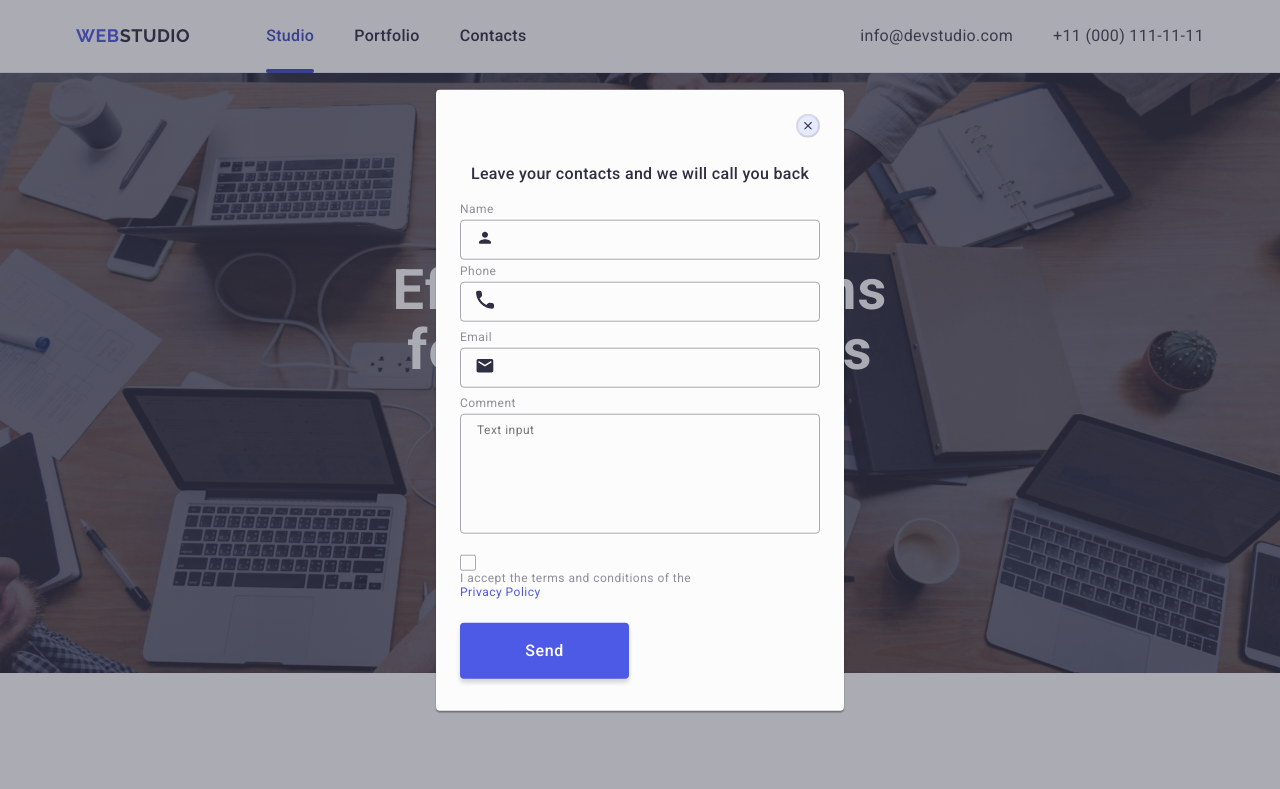
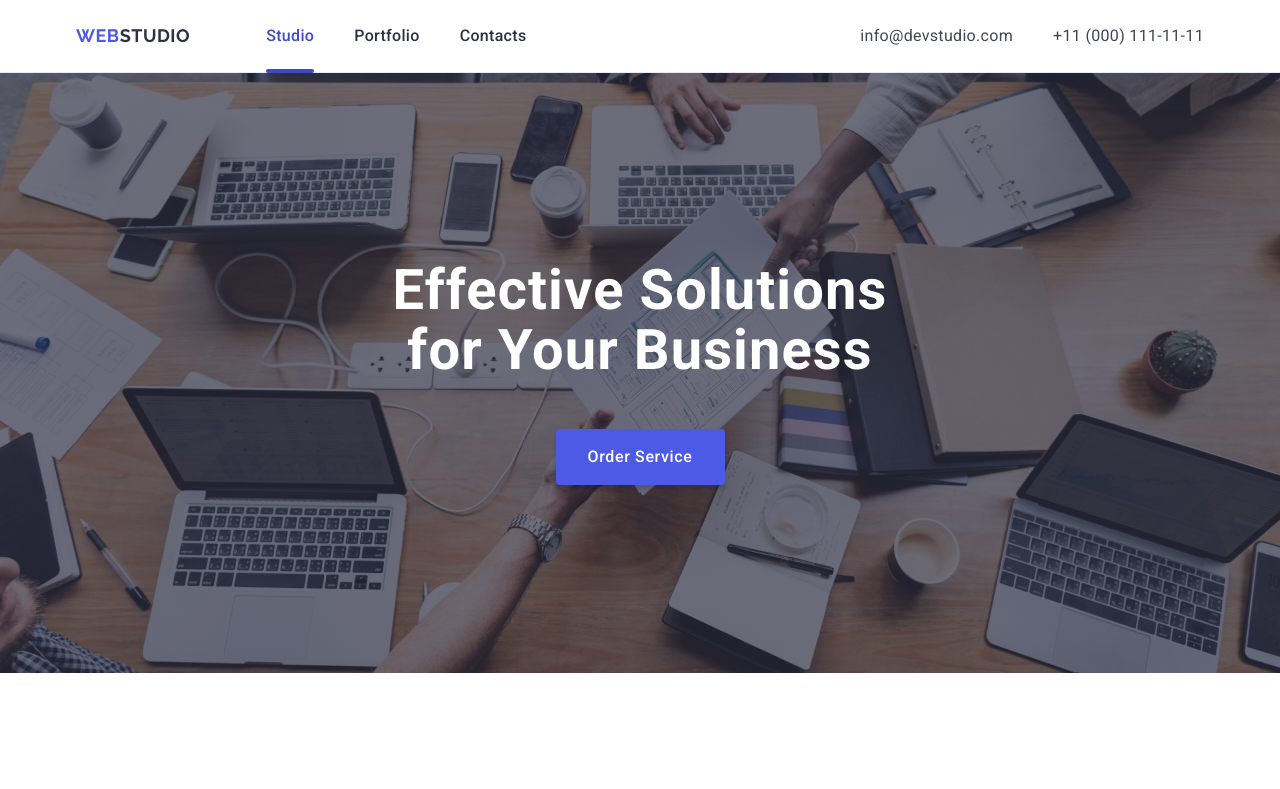
Before and after one commit to ABurianenko/goit-markup-hw-05, a plain HTML site: page index.html in a window 1280 px wide. Shown: the top 789 px of the page. Drawn offline with nearby package versions, Linux system fonts and the light colour scheme.

Commit message:
correct mistakes

```diff
--- a/css/styles.css
+++ b/css/styles.css
@@ -614,10 +614,6 @@ main {
     height: 100%;
     z-index: 999;
 
-    /* display: flex;
-    justify-content: center;
-    align-items: center; */
-
     opacity: 0;
     pointer-events: none;
     transition: opacity 250ms cubic-bezier(0.4, 0, 0.2, 1), visibility 250ms cubic-bezier(0.4, 0, 0.2, 1);
--- a/index.html
+++ b/index.html
@@ -403,7 +403,7 @@
                 </div>
             </div>
         </footer>
-        <div class="modal-overlay is-open">
+        <div class="modal-overlay">
             <div class="modal">
                 <div class="close">
                     <button class="close-button" type="button">
```
